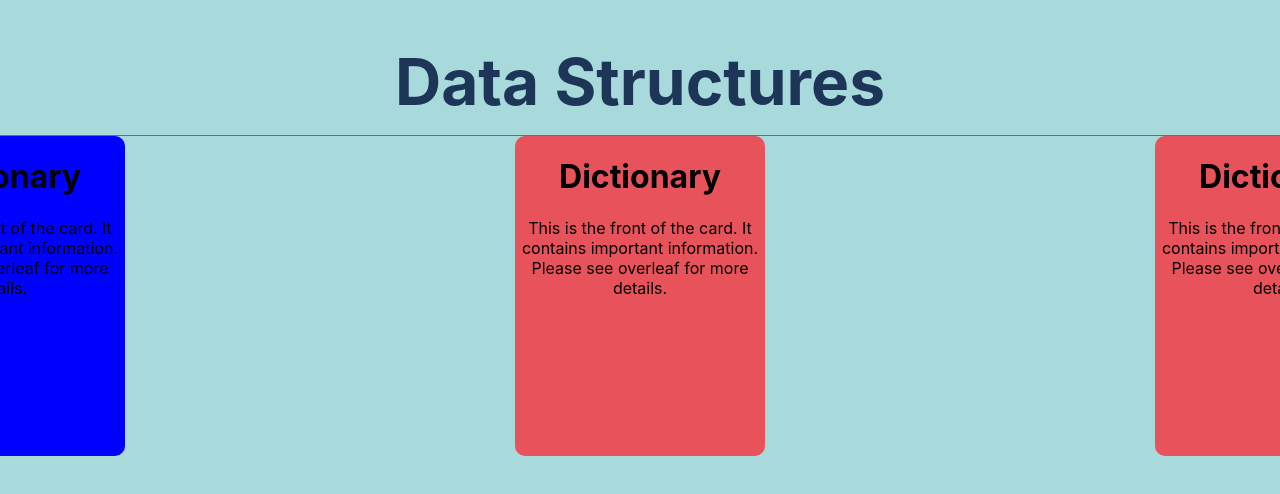
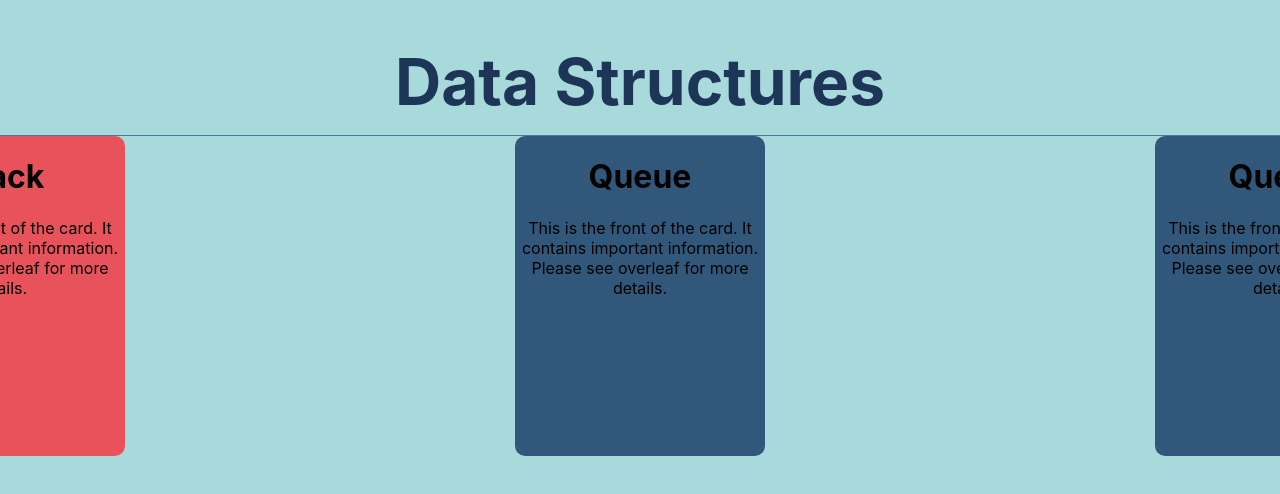
Before and after one commit to michael-mcmasters/Notecards, a React (Create React App) app: page / in a window 1280 px wide. Shown: the top 494 px of the page. Built offline with nearby package versions, Linux system fonts and the light colour scheme.

Commit message:
Render all cards using a for-loop. If there are no cards next to the given card, show a dummy card

```diff
--- a/src/components/js/Card.js
+++ b/src/components/js/Card.js
@@ -4,9 +4,18 @@ import "../css/Card.css";
 
 export default function Card(props) {
   const [flipped, setFlipped] = useState(false);
-  const [direction, setDirection] = useState(0);
+  const [direction, setDirection] = useState(props.direction);
   const [transition, setTransition] = useState("");
 
+  useEffect(() => {
+    window.addEventListener('keydown', handleKeyDown);
+
+    return () => {
+      window.removeEventListener('keydown', handleKeyDown);
+    };
+  }, [flipped, direction]);      // Re-renders component whenever flipped value changes.
+
+  // Left/right to move card. Space key to flip.
   const handleKeyDown = (event) => {
     switch (event.key) {
       case " ":                   // space key
@@ -21,26 +30,16 @@ export default function Card(props) {
     }
   };
 
-  useEffect(() => {
-    setDirection(props.direction);
-  }, []);
-
-  useEffect(() => {
-    window.addEventListener('keydown', handleKeyDown);
-
-    return () => {
-      window.removeEventListener('keydown', handleKeyDown);
-    };
-  }, [flipped, direction]);      // Re-renders component whenever flipped value changes.
-
+  // Object pooling: There are only 7 cards at a given time.
+  // Arrow keys move the card. When the card is off screen, it repositions to the opposing side of the screen and receives its new props data to display its new card information.
   const handleMoveCard = (newDirection) => {
     if (newDirection === "left") {
       if (direction <= -150) {
         setDirection(150);
-        setTransition("");
+        setTransition("");                  // Move to opposing screen. Remove transition affect so user doesn't see it move.
       } else {
         setDirection(direction - 50);
-        setTransition("all 0.8s ease");
+        setTransition("all 0.8s ease");     // Re-add transition affect.
       }
     }
     else if (newDirection === "right") {
@@ -52,46 +51,9 @@ export default function Card(props) {
         setTransition("all 0.8s ease");
       }
     }
-
-    // // If left, move right
-    // if (direction === "-55vw") {
-    //   if (newDirection === "right") {
-    //     setDirection("0vw");
-    //   }
-    // }
-    // // If center, move left or right
-    // else if (direction === "0vw") {
-    //   if (newDirection === "left") {
-    //     setDirection("-55vw");
-    //   }
-    //   else if (newDirection === "right") {
-    //     setDirection("55vw");
-    //   }
-    // }
-    // // If right, move left
-    // else if (direction === "55vw") {
-    //   if (newDirection === "left") {
-    //     setDirection("0vw");
-    //   }
-    // }
   }
 
   return (
-    // <div>
-    //   <div className="flip-card-container">
-    //     <div className="flip-card" onClick={() => handleCardFlip()}>
-    //       <div className="front" style={{ background: props.backgroundColor }}>
-    //         <h1>{props.frontText}</h1>
-    //         <p>This is the front of the card. It contains important information. Please see overleaf for more details.</p>
-    //       </div>
-    //       <div className="back">
-    //         <p>{props.backText}</p>
-    //         <button>Submit</button>
-    //       </div>
-    //     </div>
-    //   </div>
-    // </div>
-
     <FlipCardContainer direction={direction} transition={transition}>
       <FlipCard flipped={flipped} onClick={() => setFlipped(!flipped)}>
         <Front backgroundColor={props.backgroundColor}>
@@ -107,8 +69,8 @@ export default function Card(props) {
   );
 };
 
-// left moves card into position, pushing it away from the left.
-// transform offsets half of card's width so it centers around its own axis.
+// left moves card into position, pushing it away from the left side of the screen.
+// transform -50% offsets half of card's width so it centers around its own axis.
 const FlipCardContainer = styled.div`
     width: 250px;
     height: 320px;
@@ -121,7 +83,7 @@ const FlipCardContainer = styled.div`
     left: ${props => props.direction}%;
     transform: translateX(-50%);
     -webkit-transform:translateX(-50%);
-    `;
+`;
 
 const FlipCard = styled.div`
     width: 100%;
--- a/src/components/js/Cards.js
+++ b/src/components/js/Cards.js
@@ -6,6 +6,12 @@ export default function App() {
   const [cardIndex, setCardIndex] = useState(1);
 
   const cards = [
+    {
+      id: -1,
+      backgroundColor: "#31587A",
+      frontText: "Dummy Card ",
+      backText: "This is a dummy card, meaning the index was out of range because there is no card here. So this is a placeholder so that the card carousel will still work",
+    },
     {
       id: 0,
       backgroundColor: "#31587A",
@@ -30,90 +36,128 @@ export default function App() {
       frontText: "Queue",
       backText: "Queues process elements in the order that they were entered rather than the most recent element. This means that they follow the first in first out principle. One end is always used to insert data and the other end is used to remove data. This means that it ensures that the oldest data is processed first. The advantages of this data structure is the dynamic size, that it orders data in the order it was received, and it has a low runtime. The disadvantage of the first out first in principle is that it can only retrieve the oldest element.",
     },
+    {
+      id: 4,
+      backgroundColor: "#31587A",
+      frontText: "Queue",
+      backText: "Queues process elements in the order that they were entered rather than the most recent element. This means that they follow the first in first out principle. One end is always used to insert data and the other end is used to remove data. This means that it ensures that the oldest data is processed first. The advantages of this data structure is the dynamic size, that it orders data in the order it was received, and it has a low runtime. The disadvantage of the first out first in principle is that it can only retrieve the oldest element.",
+    },
+    {
+      id: 5,
+      backgroundColor: "#31587A",
+      frontText: "Queue",
+      backText: "Queues process elements in the order that they were entered rather than the most recent element. This means that they follow the first in first out principle. One end is always used to insert data and the other end is used to remove data. This means that it ensures that the oldest data is processed first. The advantages of this data structure is the dynamic size, that it orders data in the order it was received, and it has a low runtime. The disadvantage of the first out first in principle is that it can only retrieve the oldest element.",
+    },
+    {
+      id: 6,
+      backgroundColor: "#31587A",
+      frontText: "Queue",
+      backText: "Queues process elements in the order that they were entered rather than the most recent element. This means that they follow the first in first out principle. One end is always used to insert data and the other end is used to remove data. This means that it ensures that the oldest data is processed first. The advantages of this data structure is the dynamic size, that it orders data in the order it was received, and it has a low runtime. The disadvantage of the first out first in principle is that it can only retrieve the oldest element.",
+    },
+    {
+      id: 7,
+      backgroundColor: "#31587A",
+      frontText: "Queue",
+      backText: "Queues process elements in the order that they were entered rather than the most recent element. This means that they follow the first in first out principle. One end is always used to insert data and the other end is used to remove data. This means that it ensures that the oldest data is processed first. The advantages of this data structure is the dynamic size, that it orders data in the order it was received, and it has a low runtime. The disadvantage of the first out first in principle is that it can only retrieve the oldest element.",
+    },
   ];
 
-  // Pass the index of the notecard you want.
-  const getNoteCard = (i) => {
-    return <Card
-      key={cards[i].id}
-      index={cards[i].id}   // Flip animation needs index. Will not work if you use key as index.
-      backgroundColor={cards[i].backgroundColor}
-      frontText={cards[i].frontText}
-      backText={cards[i].backText}
-    />
-  }
+  // Returns an array of cards next to the card with the given index. Makes sure the indexed card is at the center of the page.
+  // If there are no cards beside the given card, it creates dummy cards as a placeholder.
+  const getNoteCards = (index) => {
+    let cardsArr = [];
 
-  const cardss = () => {
-    const i = cardIndex;
-    return (
-      <div className="row">
-        {/* {getNoteCard(cardIndex - 1)}
-        {getNoteCard(cardIndex)}
-        {getNoteCard(cardIndex + 1)} */}
+    let direction = -150;
+    for (let i = index - 1; i <= index + 5; i++) {
+      if (i < 0 || i > cards.length) {              // Use dummy card if index is out of range (meaning there are no cards beside this card).
+        i = 0;
+      }
+      cardsArr.push(<Card
+        key={i}
+        index={cards[i].id}                         // Flip animation needs index. Will not work if you use key as index.
+        direction={direction}
+        backgroundColor={cards[i].backgroundColor}
+        frontText={cards[i].frontText}
+        backText={cards[i].backText}
+      />);
 
-        <Card
-          key={-3}
-          index={cards[i].id}   // Flip animation needs index. Will not work if you use key as index.
-          direction={-150}
-          backgroundColor={cards[i].backgroundColor}
-          frontText={cards[i].frontText}
-          backText={cards[i].backText}
-        />
-        <Card
-          key={-2}
-          index={cards[i].id}   // Flip animation needs index. Will not work if you use key as index.
-          direction={-100}
-          backgroundColor={cards[i].backgroundColor}
-          frontText={cards[i].frontText}
-          backText={cards[i].backText}
-        />
-        <Card
-          key={-1}
-          index={cards[i].id}   // Flip animation needs index. Will not work if you use key as index.
-          direction={-50}
-          backgroundColor={cards[i].backgroundColor}
-          frontText={cards[i].frontText}
-          backText={cards[i].backText}
-        />
-        <Card
-          key={0}
-          index={cards[i].id}   // Flip animation needs index. Will not work if you use key as index.
-          direction={0}
-          backgroundColor={"blue"}
-          frontText={cards[i].frontText}
-          backText={cards[i].backText}
-        />
-        <Card
-          key={1}
-          index={cards[i].id}   // Flip animation needs index. Will not work if you use key as index.
-          direction={50}
-          backgroundColor={cards[i].backgroundColor}
-          frontText={cards[i].frontText}
-          backText={cards[i].backText}
-        />
-        <Card
-          key={2}
-          index={cards[i].id}   // Flip animation needs index. Will not work if you use key as index.
-          direction={100}
-          backgroundColor={cards[i].backgroundColor}
-          frontText={cards[i].frontText}
-          backText={cards[i].backText}
-        />
-        <Card
-          key={3}
-          index={cards[i].id}   // Flip animation needs index. Will not work if you use key as index.
-          direction={150}
-          backgroundColor={cards[i].backgroundColor}
-          frontText={cards[i].frontText}
-          backText={cards[i].backText}
-        />
-      </div>
-    )
+      direction += 50;
+    }
+    return cardsArr;
   }
 
   return (
     <div>
-      {cardss(cardIndex)}
+      {getNoteCards(1)}
     </div>
   );
 }
+
+
+
+
+
+  // // Longer way of doing it without a for-loop
+  // const getCards = () => {
+  //   const i = cardIndex;
+  //   return (
+  //     <div className="row">
+  //       <Card
+  //         key={-3}
+  //         index={cards[i].id}   // Flip animation needs index. Will not work if you use key as index.
+  //         direction={-150}
+  //         backgroundColor={cards[i].backgroundColor}
+  //         frontText={cards[i].frontText}
+  //         backText={cards[i].backText}
+  //       />
+  //       <Card
+  //         key={-2}
+  //         index={cards[i].id}   // Flip animation needs index. Will not work if you use key as index.
+  //         direction={-100}
+  //         backgroundColor={cards[i].backgroundColor}
+  //         frontText={cards[i].frontText}
+  //         backText={cards[i].backText}
+  //       />
+  //       <Card
+  //         key={-1}
+  //         index={cards[i].id}   // Flip animation needs index. Will not work if you use key as index.
+  //         direction={-50}
+  //         backgroundColor={cards[i].backgroundColor}
+  //         frontText={cards[i].frontText}
+  //         backText={cards[i].backText}
+  //       />
+  //       <Card
+  //         key={0}
+  //         index={cards[i].id}   // Flip animation needs index. Will not work if you use key as index.
+  //         direction={0}
+  //         backgroundColor={"blue"}
+  //         frontText={cards[i].frontText}
+  //         backText={cards[i].backText}
+  //       />
+  //       <Card
+  //         key={1}
+  //         index={cards[i].id}   // Flip animation needs index. Will not work if you use key as index.
+  //         direction={50}
+  //         backgroundColor={cards[i].backgroundColor}
+  //         frontText={cards[i].frontText}
+  //         backText={cards[i].backText}
+  //       />
+  //       <Card
+  //         key={2}
+  //         index={cards[i].id}   // Flip animation needs index. Will not work if you use key as index.
+  //         direction={100}
+  //         backgroundColor={cards[i].backgroundColor}
+  //         frontText={cards[i].frontText}
+  //         backText={cards[i].backText}
+  //       />
+  //       <Card
+  //         key={3}
+  //         index={cards[i].id}   // Flip animation needs index. Will not work if you use key as index.
+  //         direction={150}
+  //         backgroundColor={cards[i].backgroundColor}
+  //         frontText={cards[i].frontText}
+  //         backText={cards[i].backText}
+  //       />
+  //     </div>
+  //   )
+  // }
```
